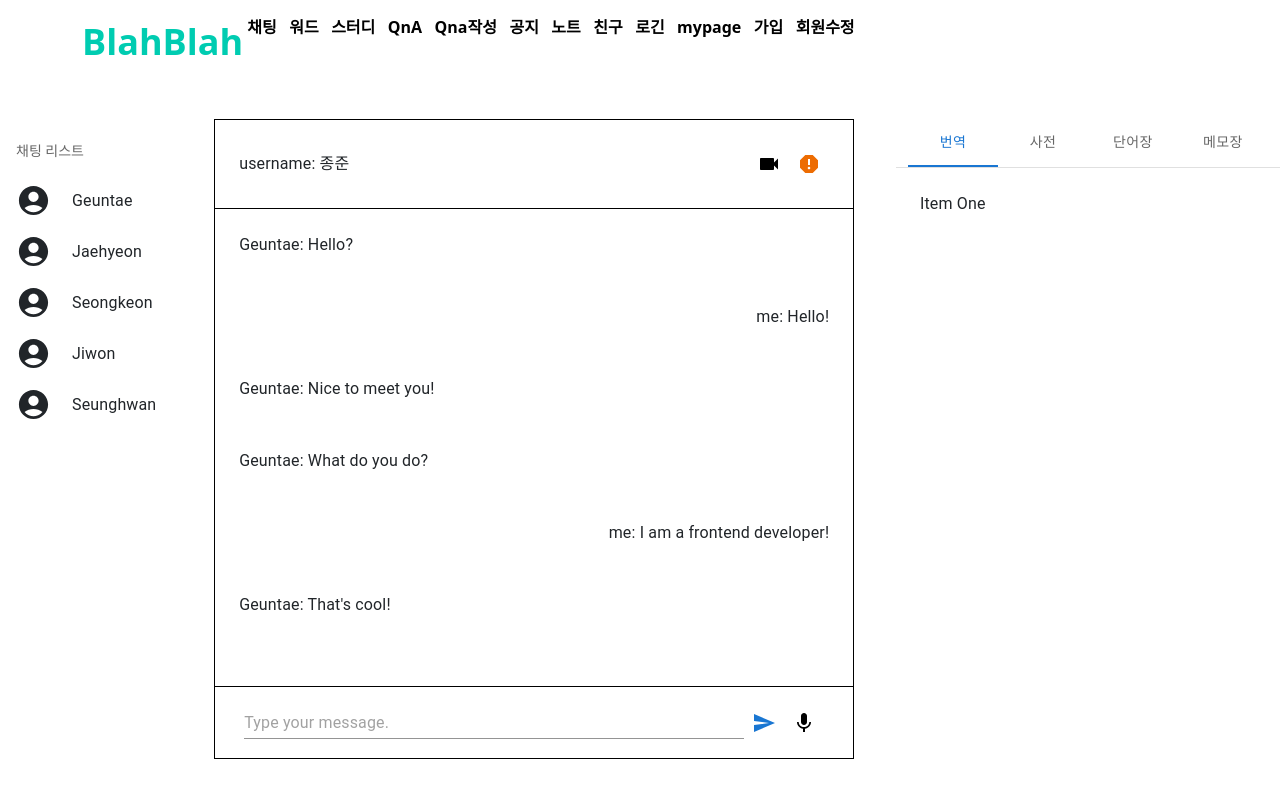
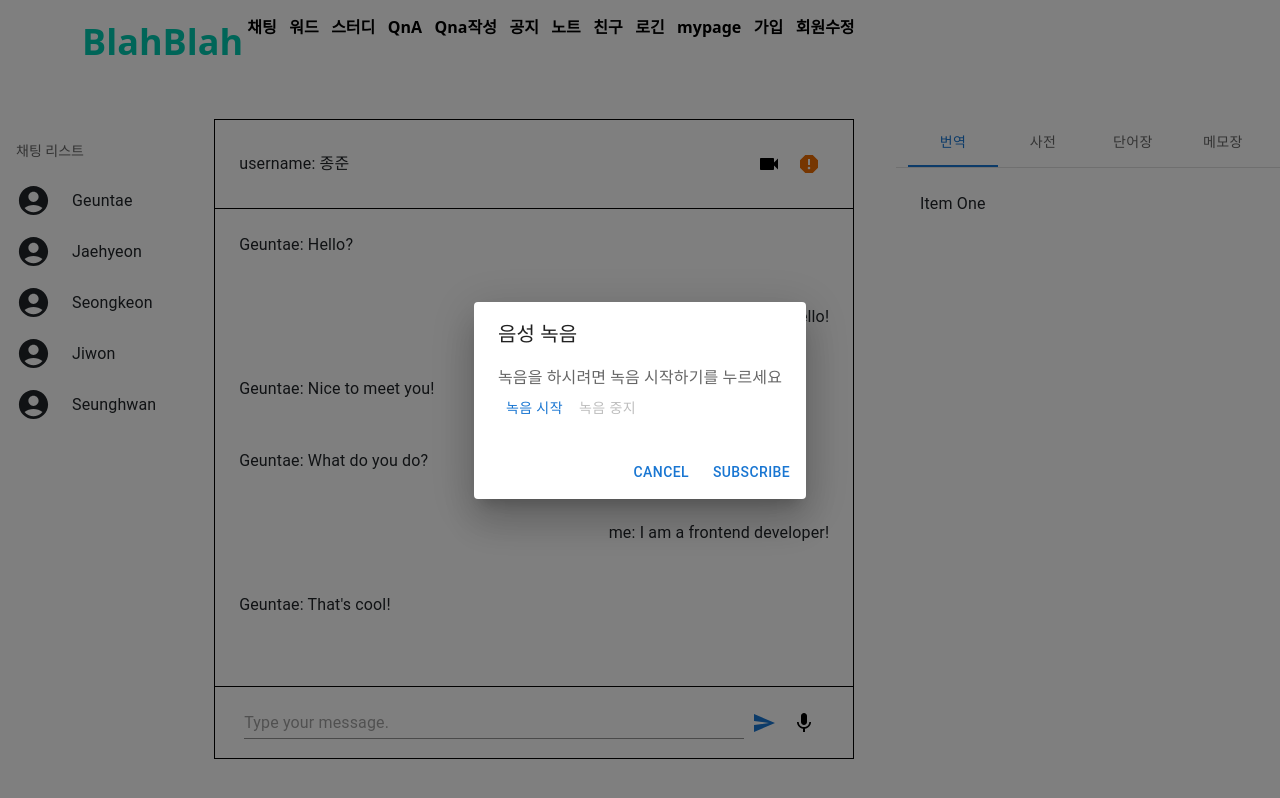
Before and after one commit to damwon/BlahBlah, a Next.js app in the folder FE/blahblah/: page /chat in a window 1280 px wide. Both pictures are taken after a click on the button 804 px from the left and 722 px from the top of the page. Built offline with nearby package versions, Linux system fonts and the light colour scheme.

Commit message:
[S06P31C203-163]Feat: 음성녹음 기능

```diff
--- a/FE/blahblah/component/chat/chatList.tsx
+++ b/FE/blahblah/component/chat/chatList.tsx
@@ -35,7 +35,13 @@ export default function ChatList() {
             <ListItemAvatar>
               <AccountCircleIcon fontSize="large" />
             </ListItemAvatar>
-            <ListItemText primary={item.name} />
+            <ListItemText
+              primary={item.name}
+              sx={{ cursor: "pointer" }}
+              onClick={() => {
+                alert(`${item.name} 눌림!`);
+              }}
+            />
           </ListItem>
         );
       })}
--- a/FE/blahblah/component/recorder/useRecorder.js
+++ b/FE/blahblah/component/recorder/recorder.jsx
@@ -1,9 +1,16 @@
-import { useEffect, useState } from "react";
+import React, { useState, useEffect } from "react";
+import { Button } from "@mui/material";
 
-const useRecorder = () => {
+function VoiceRecorder() {
+  // let [audioURL, isRecording, startRecording, stopRecording] = useRecorder();
   const [audioURL, setAudioURL] = useState("");
   const [isRecording, setIsRecording] = useState(false);
   const [recorder, setRecorder] = useState(null);
+
+  async function requestRecorder() {
+    const stream = await navigator.mediaDevices.getUserMedia({ audio: true });
+    return new MediaRecorder(stream);
+  }
 
   useEffect(() => {
     // Lazily obtain recorder first time we're recording.
@@ -38,11 +45,18 @@ const useRecorder = () => {
     setIsRecording(false);
   };
 
-  return [audioURL, isRecording, startRecording, stopRecording];
-};
+  return (
+    <>
+    {audioURL && <audio src={audioURL} controls controlsList="nodownload" />}
 
-async function requestRecorder() {
-  const stream = await navigator.mediaDevices.getUserMedia({ audio: true });
-  return new MediaRecorder(stream);
+      <Button onClick={startRecording} disabled={isRecording}>
+        녹음 시작
+      </Button>
+      <Button onClick={stopRecording} disabled={!isRecording}>
+        녹음 중지
+      </Button>
+    </>
+  );
 }
-export default useRecorder;
+
+export default VoiceRecorder;
--- a/FE/blahblah/pages/chat/index.tsx
+++ b/FE/blahblah/pages/chat/index.tsx
@@ -3,13 +3,24 @@ import { useState } from "react";
 import WordNote from "../wordnote";
 import Note from "../note";
 import ChatList from "../../component/chat/chatList";
-import { Button, TextField, IconButton, Box, Typography } from "@mui/material";
+import {
+  Button,
+  TextField,
+  IconButton,
+  Box,
+  Typography,
+  Dialog,
+  DialogActions,
+  DialogContent,
+  DialogContentText,
+  DialogTitle,
+} from "@mui/material";
 import ReportIcon from "@mui/icons-material/Report";
 import VideocamIcon from "@mui/icons-material/Videocam";
 import ChatTabs from "../../component/chat/chatTabs";
 import SendIcon from "@mui/icons-material/Send";
 import MicIcon from "@mui/icons-material/Mic";
-// import VoiceRecorder from "../../component/recorder/recorder";
+import VoiceRecorder from "../../component/recorder/recorder";
 
 export default function Chat() {
   const dummyMessageList = [
@@ -50,6 +61,15 @@ export default function Chat() {
     } else {
       alert("메시지를 입력해주세요.");
     }
+  };
+  // recorder dialog 열고 닫기
+  const [openRecorder, setOpenRecorder] = useState(false);
+  const handleClickOpen = () => {
+    setOpenRecorder(true);
+  };
+
+  const handleClose = () => {
+    setOpenRecorder(false);
   };
 
   return (
@@ -174,17 +194,23 @@ export default function Chat() {
           <IconButton onClick={handleMessageList}>
             <SendIcon color="primary" />
           </IconButton>
-          <IconButton
-            onClick={() => {
-              alert("녹음버튼 눌림");
-            }}
-          >
+          <IconButton onClick={handleClickOpen}>
             <MicIcon sx={{ color: "black" }} />
           </IconButton>
+          <Dialog open={openRecorder} onClose={handleClose}>
+            <DialogTitle>음성 녹음</DialogTitle>
+            <DialogContent>
+              <DialogContentText>
+                녹음을 하시려면 녹음 시작하기를 누르세요
+              </DialogContentText>
+              <VoiceRecorder />
+            </DialogContent>
+            <DialogActions>
+              <Button onClick={handleClose}>Cancel</Button>
+              <Button onClick={handleClose}>Subscribe</Button>
+            </DialogActions>
+          </Dialog>
         </Box>
-        {/* <Box>
-          <VoiceRecorder />
-        </Box> */}
       </Box>
       <ChatTabs />
     </Box>
```
Also changed, not shown: FE/blahblah/component/recorder/recorder.tsx (deleted, +0 -19 lines).
